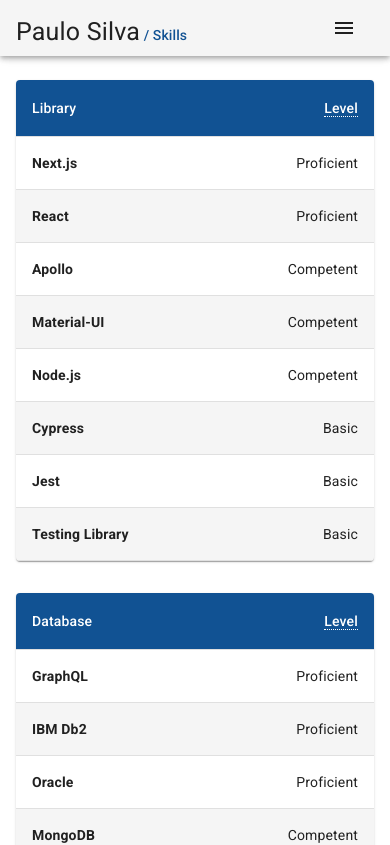
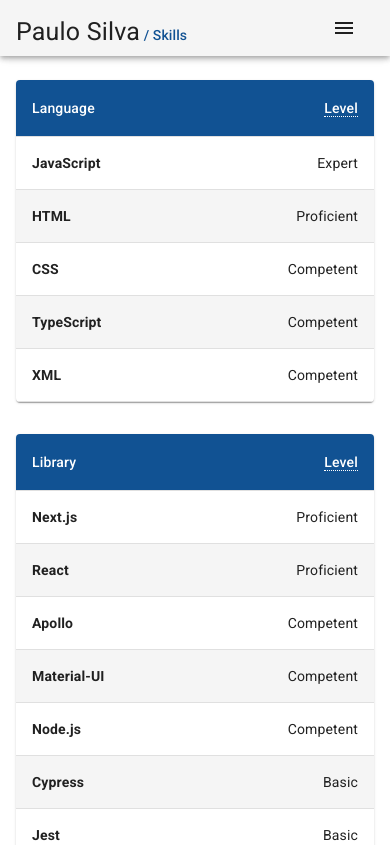
Before and after one commit to padsilva/about-me, a Next.js app: page /skills in a window 390 px wide. Shown: the top 845 px of the page. Built offline with nearby package versions, Linux system fonts and the light colour scheme.

Commit message:
fix skills on mobile devices

```diff
--- a/src/components/LevelTooltip/index.js
+++ b/src/components/LevelTooltip/index.js
@@ -4,7 +4,7 @@
 const LevelTooltip = ({ text, label }) => (
   <Tooltip
     disableFocusListener
-    disableTouchListener
+    enterTouchDelay={0}
     placement="right-start"
     title={
       <Typography
--- a/src/components/Skills/index.js
+++ b/src/components/Skills/index.js
@@ -63,6 +63,9 @@
       <Container component="main" maxWidth="xs">
         <Grid container spacing={4}>
           <Grid item xs={12}>
+            <SkillsTable label="lang" data={lang} />
+          </Grid>
+          <Grid item xs={12}>
             <SkillsTable label="lib" data={lib} />
           </Grid>
           <Grid item xs={12}>
```
